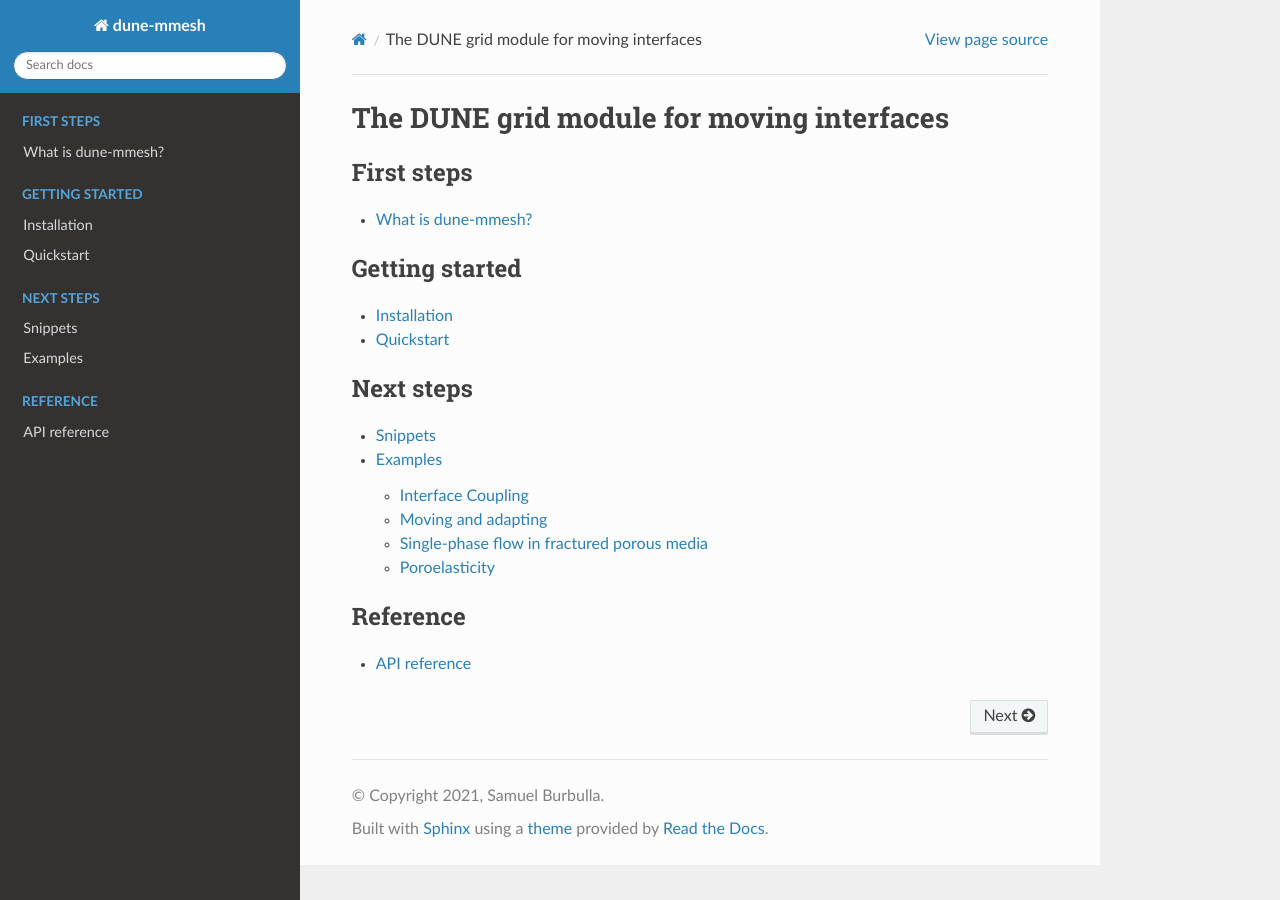
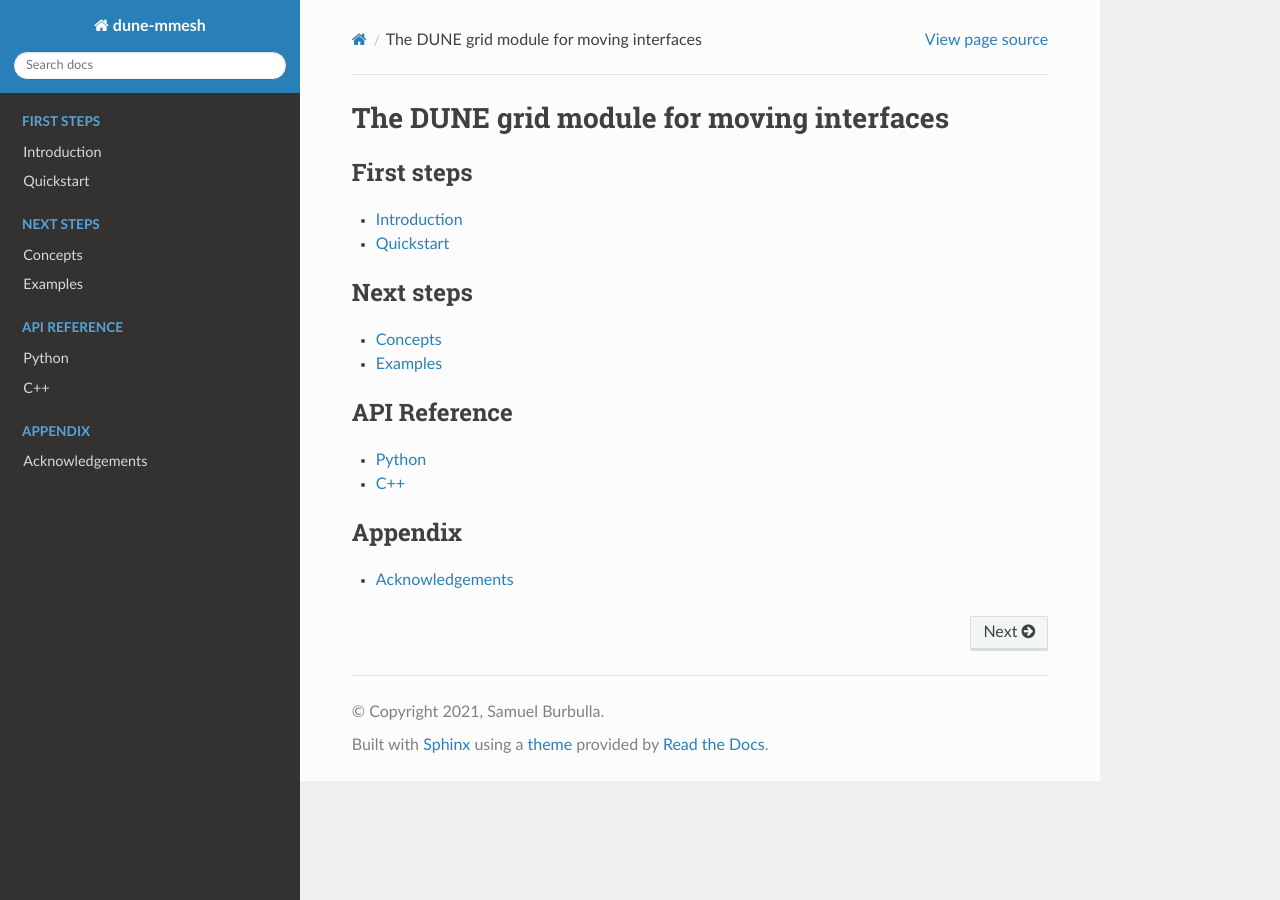
Before and after one commit to samuelburbulla/dune-mmesh, a Sphinx documentation site: the page built from doc/index.rst, in a window 1280 px wide. Built offline with Sphinx 7.4.7 and the Read the Docs theme 2.0.0, drawn with Linux system fonts in a browser that asks for light colours.

Commit message:
Restructure docs.

```diff
--- /dev/null
+++ b/doc/acknowledgements.rst
@@ -0,0 +1,5 @@
+****************
+Acknowledgements
+****************
+
+Thanks.
--- /dev/null
+++ b/doc/concepts.rst
@@ -0,0 +1,8 @@
+********
+Concepts
+********
+
+.. toctree::
+  :maxdepth: 1
+
+  concepts/moving
--- /dev/null
+++ b/doc/concepts/moving.rst
@@ -0,0 +1,5 @@
+***********
+Moving Mesh
+***********
+
+The moving mesh concept.
--- a/doc/conf.py
+++ b/doc/conf.py
@@ -66,10 +66,12 @@ html_static_path = ['_static']
 
 # -- Options for Latex output -------------------------------------------------
 latex_documents = [
-    ('index', 'dune-mmesh.tex', 'dune-mmesh: The DUNE grid module for moving interfaces', 'Samuel Burbulla', 'scrartcl')
+    ('index', 'dune-mmesh.tex', 'dune-mmesh: The DUNE grid module for moving interfaces', 'Samuel Burbulla', 'article')
 ]
 
+latex_toplevel_sectioning = 'section'
 latex_elements = {
+    'tableofcontents': '',
     'preamble': r'''
 \newcommand{\llbracket}{[\mskip-5mu[}
 \newcommand{\rrbracket}{]\mskip-5mu]}
--- /dev/null
+++ b/doc/cppreference.rst
@@ -0,0 +1,6 @@
+***
+C++
+***
+
+.. toctree::
+  :maxdepth: 1
--- a/doc/examples.rst
+++ b/doc/examples.rst
@@ -1,5 +1,3 @@
-.. _examples:
-
 ********
 Examples
 ********
--- a/doc/index.rst
+++ b/doc/index.rst
@@ -1,28 +1,30 @@
+******************************************
 The DUNE grid module for moving interfaces
-==========================================
+******************************************
 
 .. toctree::
   :maxdepth: 1
   :caption: First steps
 
-  about
+  introduction
+  quickstart
 
 .. toctree::
   :maxdepth: 1
-  :caption: Getting started
-
-  installation
-  quickstart
-
-.. toctree::
-  :maxdepth: 2
   :caption: Next steps
 
-  snippets
+  concepts
   examples
 
 .. toctree::
   :maxdepth: 1
-  :caption: Reference
+  :caption: API Reference
 
-  reference
+  pyreference
+  cppreference
+
+.. toctree::
+  :maxdepth: 1
+  :caption: Appendix
+
+  acknowledgements
--- a/doc/installation.rst
+++ b/doc/quickstart/installation.rst
@@ -1,6 +1,5 @@
-************
 Installation
-************
+============
 
 The following dependencies are needed for dune-mmesh:
 
@@ -9,8 +8,8 @@ The following dependencies are needed for dune-mmesh:
 * `CGAL <https://www.cgal.org>`_ (5.1 or later)
 
 
-Using Pip
-=========
+Using pip
+---------
 
 The easiest way to install dune-mmesh is using pip.
 
@@ -31,22 +30,16 @@ Then download and build dune-mmesh and its dependecies
 Note that this takes some time in order to compile all dependent Dune libraries.
 
 
-From Source
-===========
+From source
+-----------
 
 You can install dune-mmesh from source to get full access to the source code.
 It also enables git support if you want to contribute.
 
-* Required Dune modules (2.8 or later)
-
-  * `dune-common <https://gitlab.dune-project.org/core/dune-common.git>`_
-  * `dune-geometry <https://gitlab.dune-project.org/core/dune-geometry.git>`_
-  * `dune-grid <https://gitlab.dune-project.org/core/dune-grid.git>`_
-
-* Recommended Dune modules (2.8 or later)
-
-  * `dune-fem <https://gitlab.dune-project.org/dune-fem/dune-fem.git>`_
-
+The required Dune modules are `dune-common <https://gitlab.dune-project.org/core/dune-common.git>`_,
+`dune-geometry <https://gitlab.dune-project.org/core/dune-geometry.git>`_,
+`dune-grid <https://gitlab.dune-project.org/core/dune-grid.git>`_ and
+`dune-fem <https://gitlab.dune-project.org/dune-fem/dune-fem.git>`_ in Version 2.8 or later.
 Read the instructions on how to `build Dune with Python support`_ which also
 links to general instructions on how to `build Dune modules`_. Note that
 the Python bindings require some additional CMake flags to be set as
--- a/doc/snippets.rst
+++ /dev/null
@@ -1,5 +0,0 @@
-********
-Snippets
-********
-
-Useful code snippets
```
Also changed, not shown: doc/introduction.rst (added, +8 -0 lines), doc/pyreference.rst (added, +10 -0 lines), doc/quickstart.rst (+4 -7 lines), doc/quickstart/tutorial.rst (added, +9 -0 lines), doc/reference.rst (deleted, +0 -12 lines), doc/examples/coupling.ipynb, doc/examples/twophase.ipynb, doc/introduction/about.rst (renamed from doc/about.rst), 2 other files.
